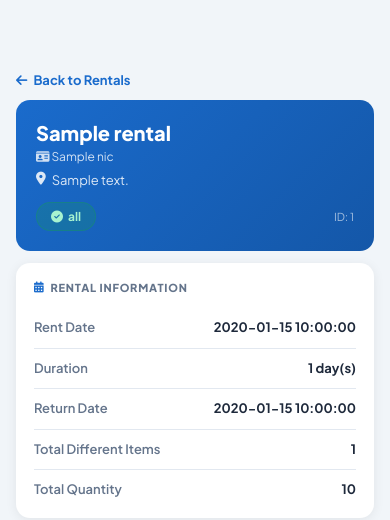
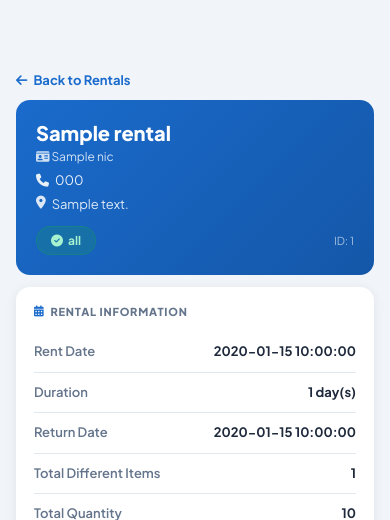
Before and after one commit to kavinduEdiri/Tharindu-Ayya-Project-01, a Flask app: template templates/rental_detail.html in a window 390 px wide. Shown: the top 520 px of the page. Run offline with Flask 3, Linux system fonts and the light colour scheme; the template is opened without the code that fills it: most values are stand-ins (such as "Sample title", 1, 10 or a date in 2020).

Commit message:
Add customer phone number

```diff
--- a/app.py
+++ b/app.py
@@ -2,10 +2,12 @@ from flask import Flask, render_template, request, redirect, url_for, session, j
 from pymongo import MongoClient
 from datetime import datetime, date
 from functools import wraps
-# from dotenv import load_dotenv
-# load_dotenv()
+#from dotenv import load_dotenv
+#load_dotenv()
 import os
 import uuid
+
+
 
 app = Flask(__name__)
 app.secret_key = os.getenv("FLASK_SECRET_KEY", "dev-secret-key")
@@ -62,9 +64,6 @@ def calculate_days(rent_date_str, return_date_str):
 
 
 def enrich_rental_for_view(rental):
-    """
-    Add summary fields so templates can show total items easily.
-    """
     rental_items = rental.get("items", [])
     rental["item_name"] = ", ".join([i["item_name"] for i in rental_items]) if rental_items else ""
     rental["quantity"] = sum(i.get("quantity", 0) for i in rental_items)
@@ -219,6 +218,7 @@ def get_item(item_id):
 def rent_item():
     if request.method == 'POST':
         customer_name = request.form['customer_name'].strip()
+        customer_phone = request.form['customer_phone'].strip()
         address = request.form['address'].strip()
         nic = request.form['nic'].strip()
         rent_date = request.form['rent_date']
@@ -299,6 +299,7 @@ def rent_item():
         rental = {
             "id": "r" + str(uuid.uuid4())[:8],
             "customer_name": customer_name,
+            "customer_phone": customer_phone,
             "address": address,
             "nic": nic,
             "rent_date": rent_date,
--- a/templates/rent_form.html
+++ b/templates/rent_form.html
@@ -91,6 +91,11 @@
     <div class="form-group">
       <label class="form-label">Full Name *</label>
       <input type="text" name="customer_name" class="form-control" required>
+    </div>
+
+    <div class="form-group">
+      <label class="form-label">Phone Number *</label>
+      <input type="text" name="customer_phone" class="form-control" placeholder="e.g. 0771234567" required>
     </div>
 
     <div class="form-group">
--- a/templates/rental_detail.html
+++ b/templates/rental_detail.html
@@ -32,6 +32,15 @@
     font-size: 12px;
     opacity: 0.8;
     margin-top: 4px;
+  }
+
+  .detail-hero .phone {
+    font-size: 13px;
+    opacity: 0.9;
+    margin-top: 8px;
+    display: flex;
+    gap: 6px;
+    align-items: center;
   }
 
   .detail-hero .address {
@@ -260,6 +269,11 @@
 <div class="detail-hero">
   <div class="customer">{{ rental.customer_name }}</div>
   <div class="nic"><i class="fas fa-id-card"></i> {{ rental.nic }}</div>
+
+  {% if rental.customer_phone %}
+  <div class="phone"><i class="fas fa-phone"></i> {{ rental.customer_phone }}</div>
+  {% endif %}
+
   <div class="address"><i class="fas fa-location-dot"></i> {{ rental.address }}</div>
   <div class="status-row">
     <span class="status-pill {% if rental.status == 'Rented' %}rented{% else %}returned{% endif %}">
```
